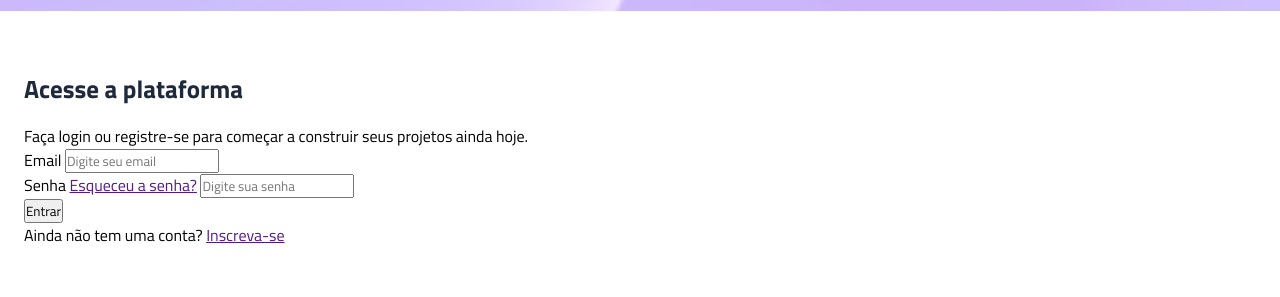
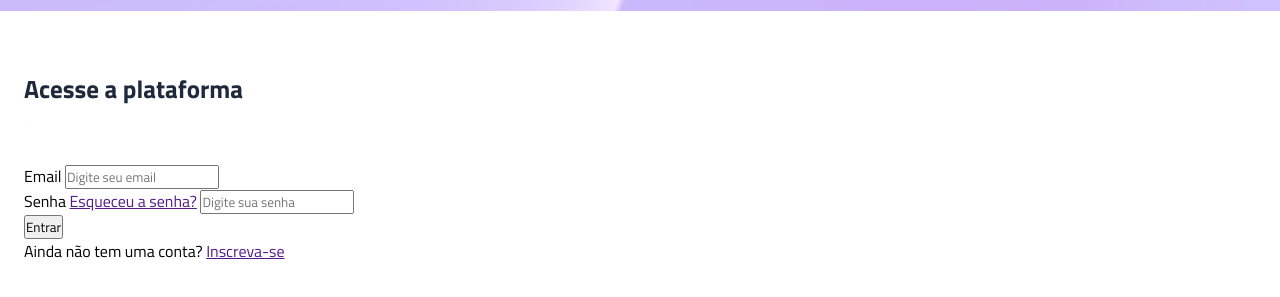
Before and after one commit to pablinho-programador/projeto-vertigo, a plain HTML site: page index.html in a window 1280 px wide. Shown: the part 123-420 px from the top of the page. Drawn offline with Linux system fonts and the light colour scheme.

Commit message:
término da section: descricao

```diff
--- a/style.css
+++ b/style.css
@@ -27,8 +27,17 @@ main {
     padding-inline: 1.5rem;
 }
 
+.descricao {
+    margin-bottom: 2.5rem;
+}
+
 .descricao h1 {
     color: var(--gray-800);
     margin-bottom: 1rem;
     font-size: 1.5625rem;
 }
+
+.descricao p{
+    font-size: 0.0125rem;
+    color: var(--gray-600);
+}
```
